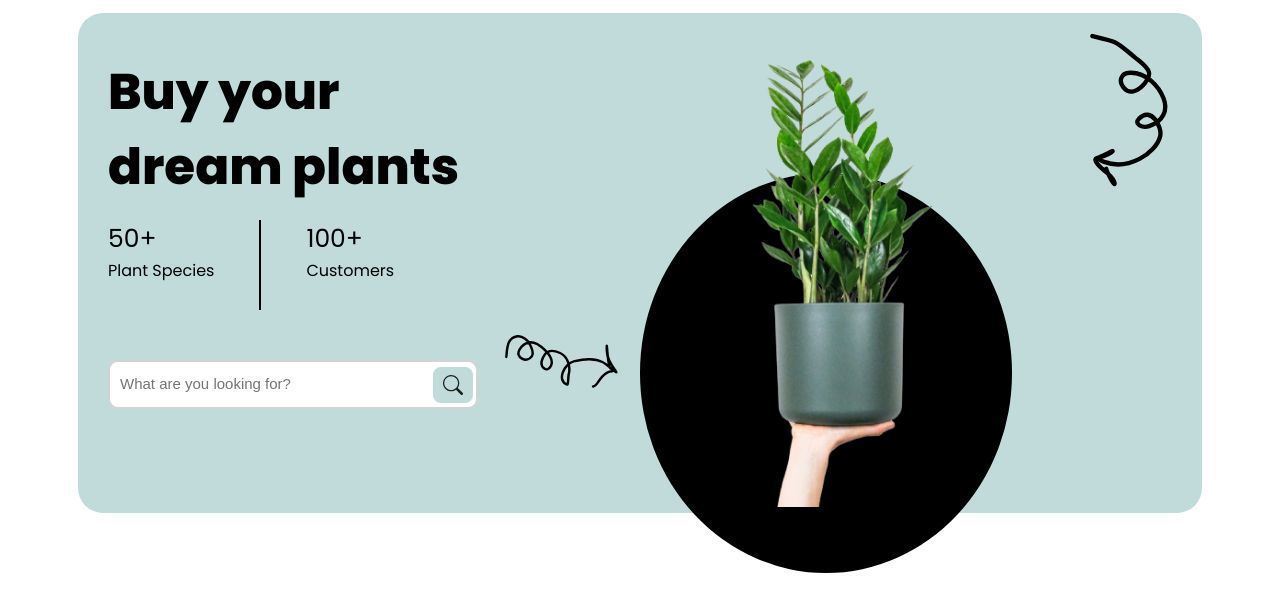
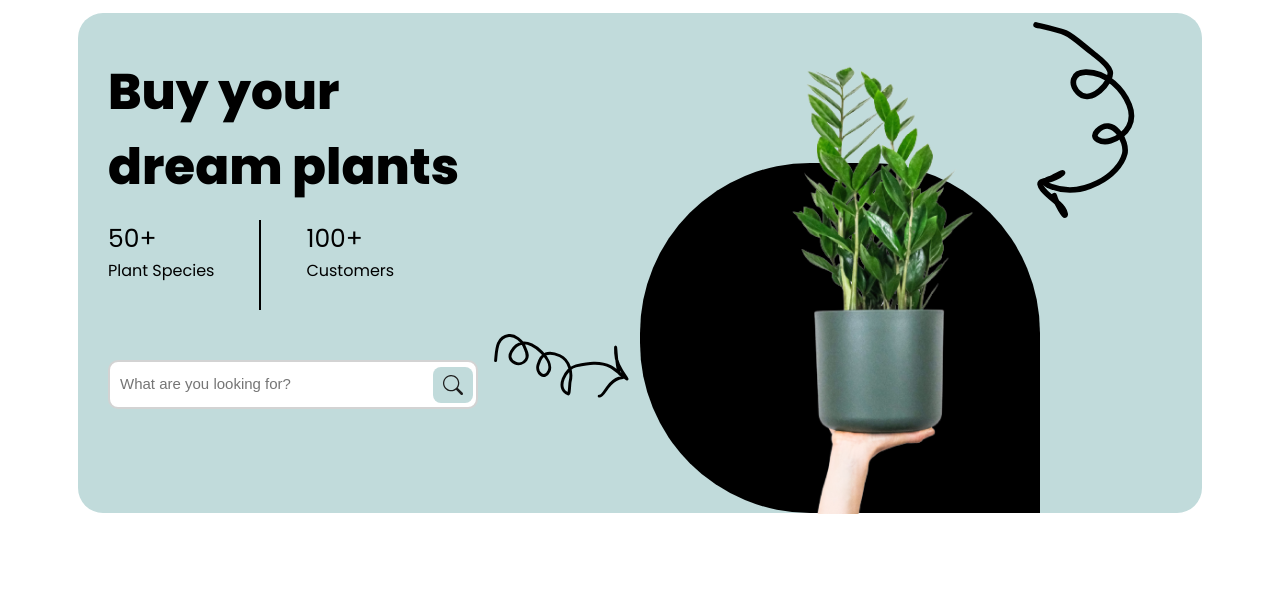
Before and after one commit to michaelperryjnr/code-till-casket-projects, a plain HTML site: page index.html in a window 1280 px wide. Shown: the part 65-676 px from the top of the page. Drawn offline with Linux system fonts and the light colour scheme.

Commit message:
finsihed lower section

```diff
--- a/index.css
+++ b/index.css
@@ -165,29 +165,31 @@ h1 {
 
 .curly-arrow-1 {
   position: absolute;
-  width: 10%;
-  margin-left: 38%;
-  bottom: 125px;
+  width: 12%;
+  margin-left: 37%;
+  bottom: 115px;
 }
 
 .curly-arrow-2 {
   position: absolute;
-  width: 7%;
-  top: 20px;
-  margin-left: 90%;
+  width: 9%;
+  top: 8px;
+  margin-left: 85%;
 }
 
 .object-circle {
-  margin-top: 30%;
-  width: 70%;
-  height: 80%;
-  border-radius: 50%;
+  height: 350px;
+  width: 400px;
+  position: relative;
+  border-top-right-radius: 170px;
+  border-top-left-radius: 170px;
+  border-bottom-left-radius: 170px;
+  top: 30%;
   background-color: black;
-  position: relative;
-  margin-bottom: 90px;
 }
 
 .flower-pot {
   position: absolute;
-  top: -40%;
+  top: -41%;
+  margin-left: 40px;
 }
```
